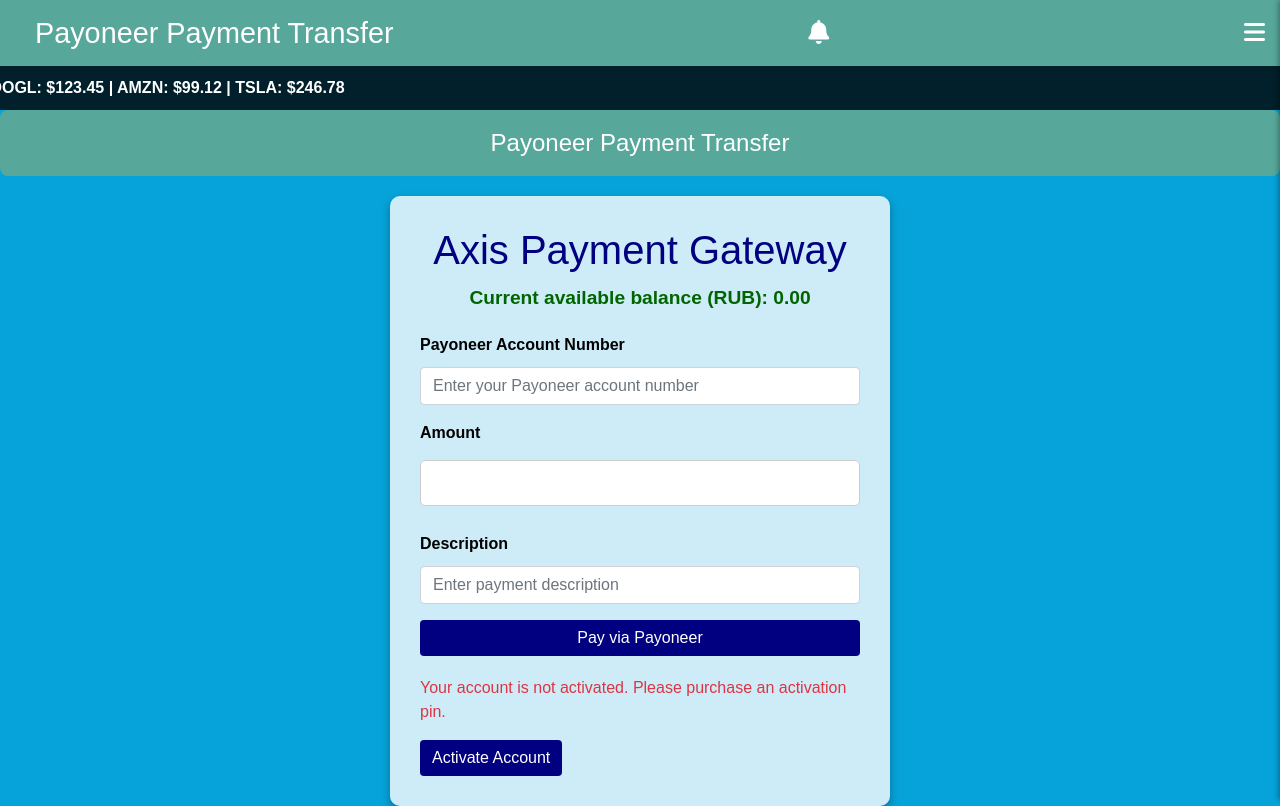
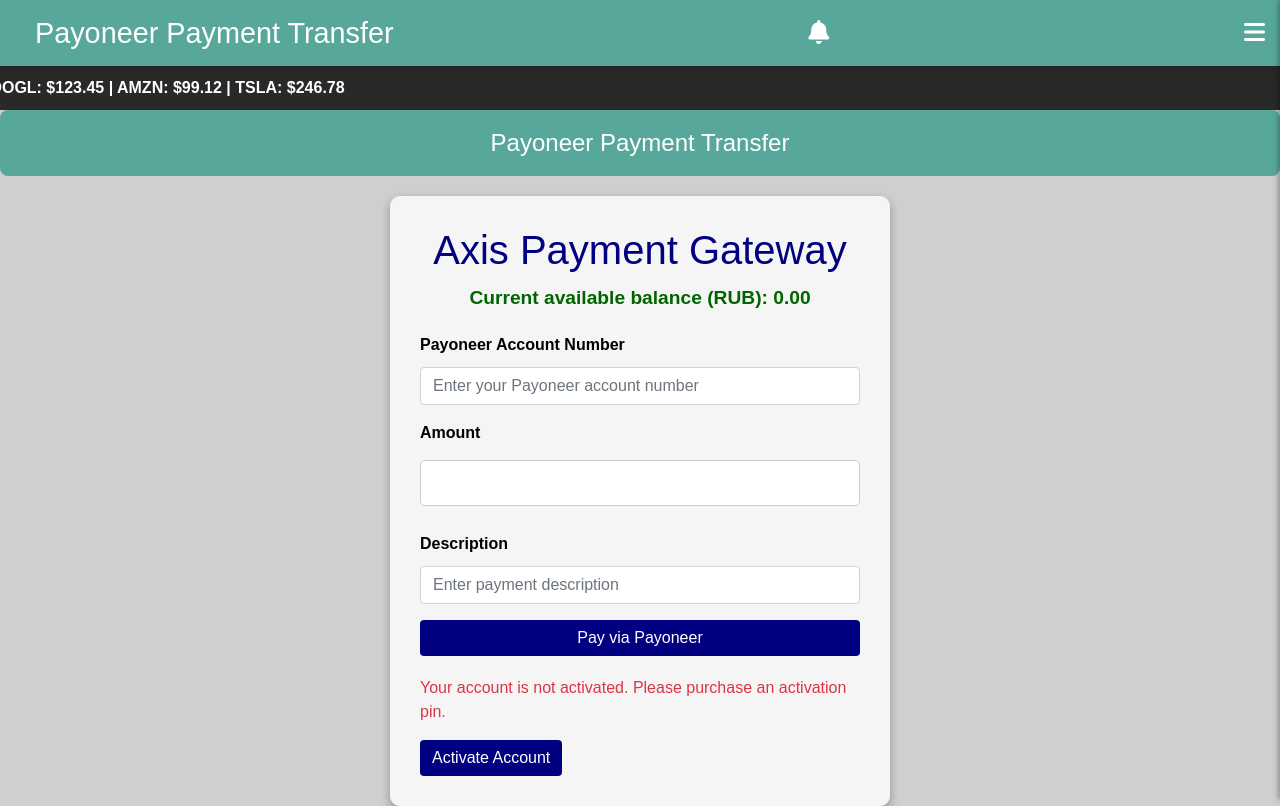
Before and after one commit to Rayflex189/Streamline-online-banking, a Django app: template BANK/bank_app/templates/bank_app/payoneer.html in a window 1280 px wide. Run offline with Django 5.2, Linux system fonts and the light colour scheme; the template is opened without the code that fills it: values that come from a table or form of the project are taken from there, others are empty; data comes from the database, SQL or seed files in the repository; some libraries are stand-ins or nearby versions.

Commit message:
Update payoneer.html
Save

```diff
--- a/BANK/bank_app/templates/bank_app/payoneer.html
+++ b/BANK/bank_app/templates/bank_app/payoneer.html
@@ -20,7 +20,7 @@
         /* Basic Styling */
         body {
             font-family: Arial, sans-serif;
-            background-color: #06A3DA;
+            background-color: #cfcfcf;
             margin: 0;
             color: #333;
             display: flex;
```
